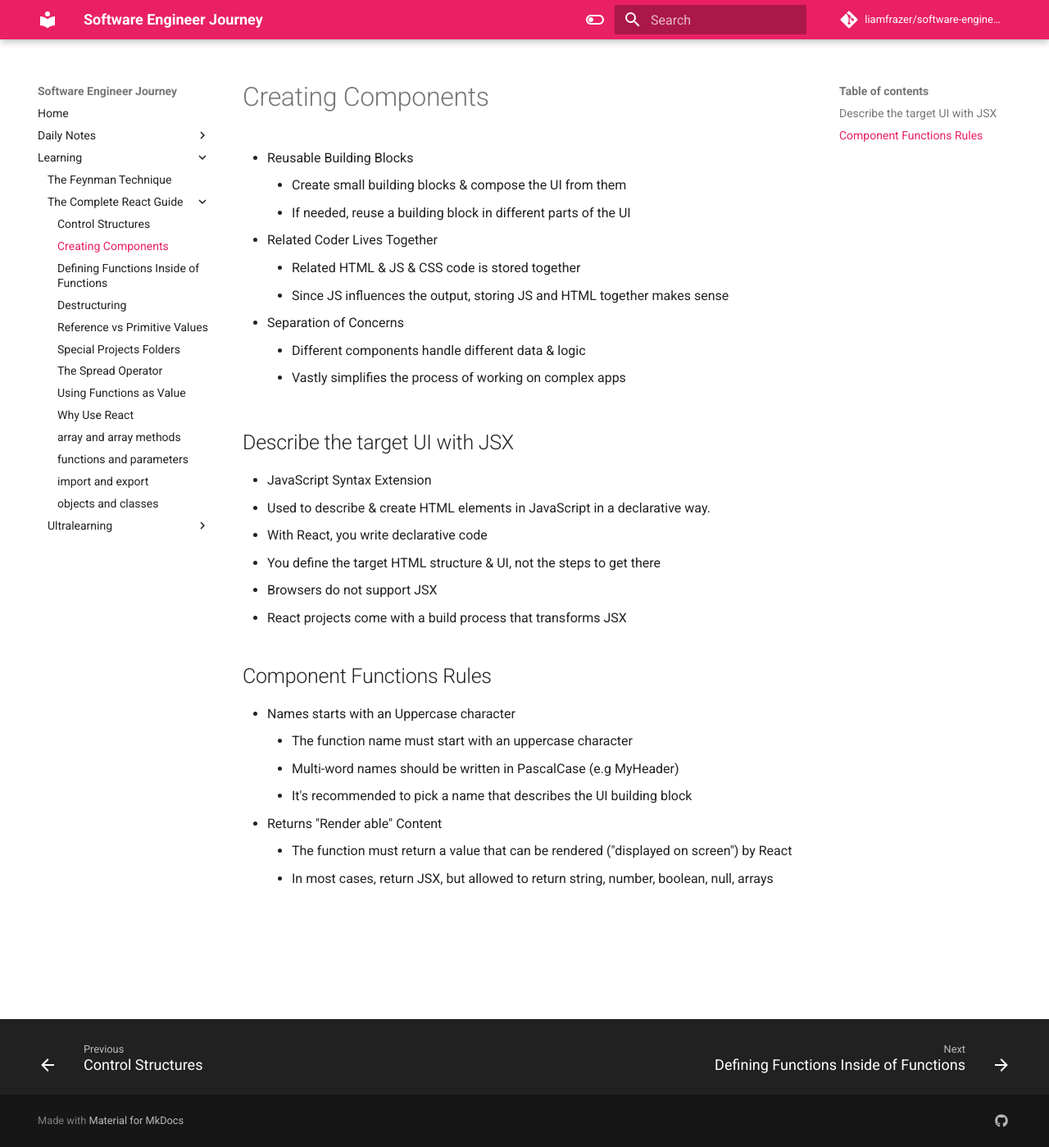
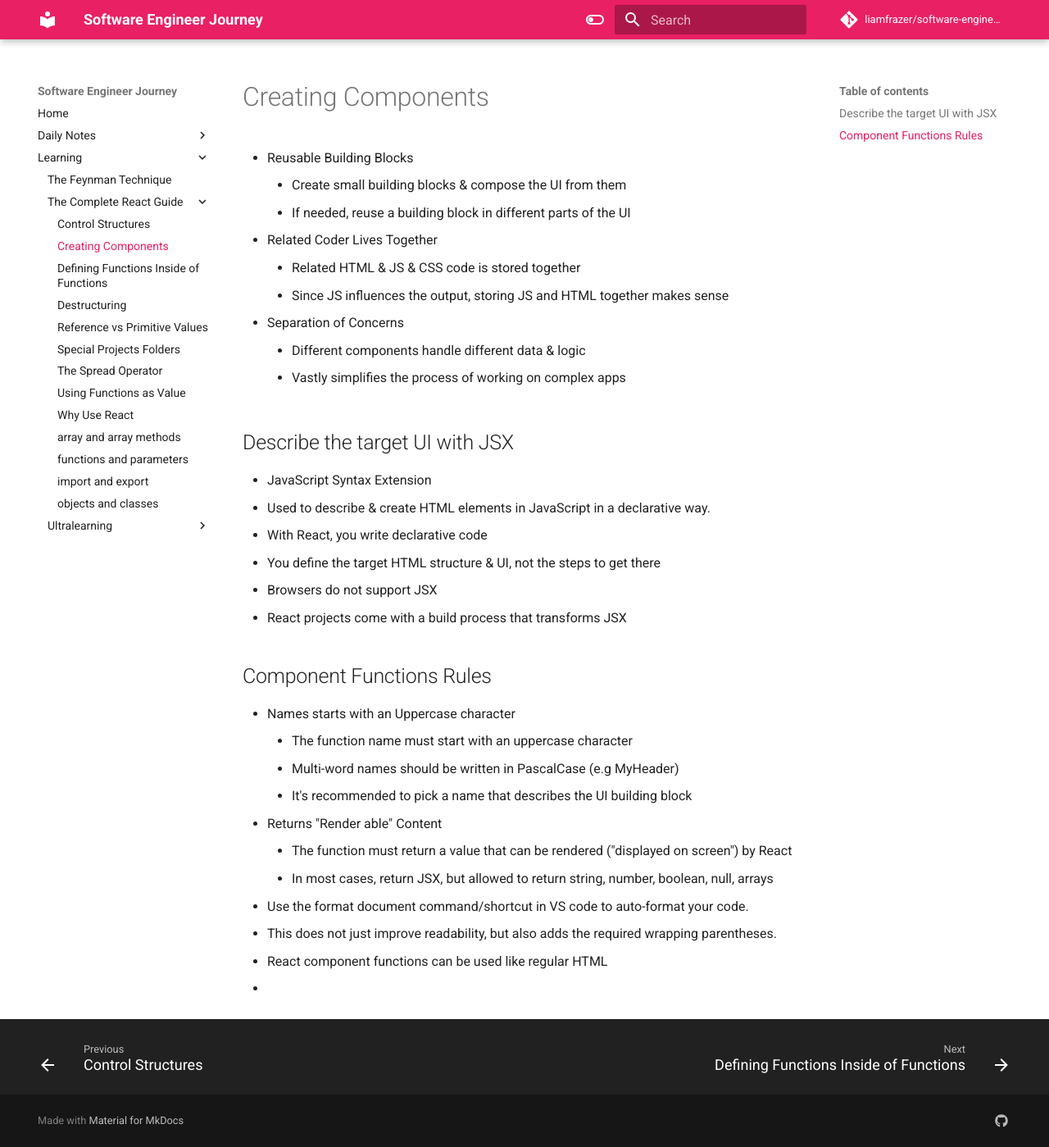
Before and after one commit to liamfrazer/software-engineer-journey, an MkDocs documentation site: the page built from docs/Learning/The Complete React Guide/Creating Components.md, in a window 1280 px wide and 1399 px high. Shown: the whole window at 82% size. Built offline with MkDocs 1.6.1 and Material for MkDocs 9.7.7, drawn with Linux system fonts in a browser that asks for light colours; comment, search, counter and statistics services are not loaded.

Commit message:
vault backup: 2023-12-16 05:54:51

```diff
--- a/docs/Learning/The Complete React Guide/Creating Components.md
+++ b/docs/Learning/The Complete React Guide/Creating Components.md
@@ -35,3 +35,11 @@ tags:
 * Returns "Render able" Content
 	* The function must return a value that can be rendered ("displayed on screen") by React
 	* In most cases, return JSX, but allowed to return string, number, boolean, null, arrays
+
+
+* Use the format document command/shortcut in VS code to auto-format your code.
+* This does not just improve readability, but also adds the required wrapping parentheses.
+
+
+* React component functions can be used like regular HTML
+*
```
